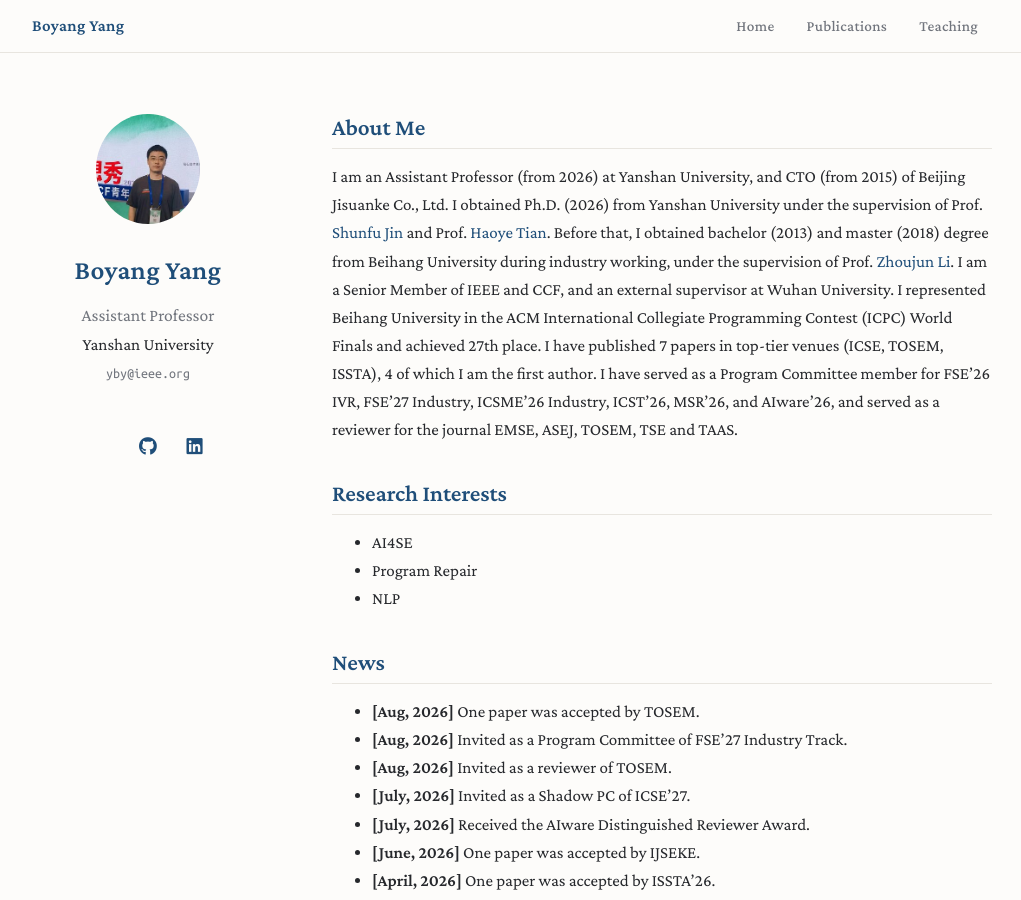
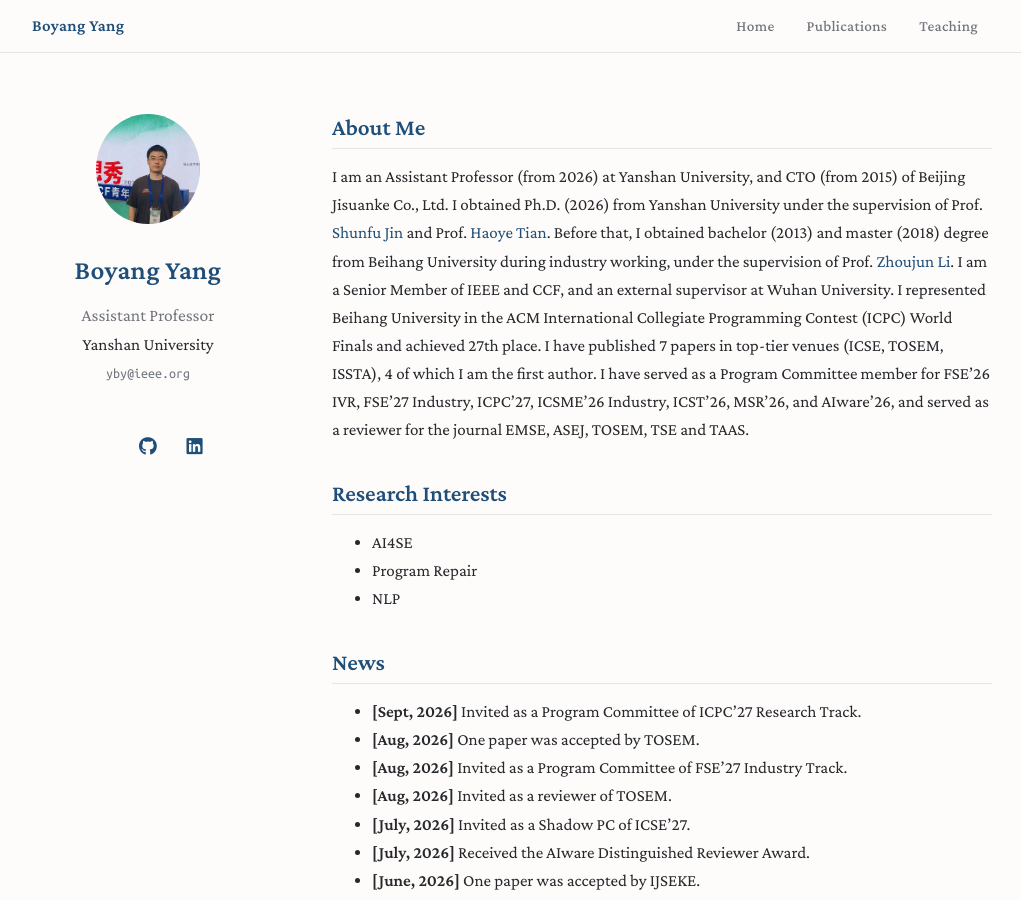
Before and after one commit to buaabarty/buaabarty.github.io, a Jekyll site: the page built from index.md, in a window 1280 px wide and 900 px high. Shown: the whole window, without its empty margins (128-1149 px from the left). Built offline with Jekyll 4.4.1, drawn with Linux system fonts in a browser that asks for light colours; a style sheet for code colours, icons or effects is not loaded; our own code applies the rules of GitHub Pages for plain Markdown files.

Commit message:
add ICPC'27 Research Track PC to bio, news and services
Co-Authored-By: Claude Opus 5.5 <noreply@anthropic.com>

```diff
--- a/_includes/services.md
+++ b/_includes/services.md
@@ -2,6 +2,7 @@
 
 #### Conference Reviewers
 
+- [ICPC 2027](https://conf.researchr.org/committee/icpc-2027/icpc-2027-research-track-program-committee)
 - [FSE 2027 (Industry)](https://conf.researchr.org/committee/fse-2027/fse-2027-industry-papers-program-committee)
 - [FSE 2026 (IVR)](https://conf.researchr.org/committee/fse-2026/fse-2026-ideas-visions-and-reflections-program-committee)
 - [ICSME 2026 (Industry)](https://conf.researchr.org/committee/icsme-2026/icsme-2026-industry-track-program-committee)
--- a/index.md
+++ b/index.md
@@ -4,7 +4,7 @@ layout: homepage
 
 ## About Me
 
-I am an Assistant Professor (from 2026) at Yanshan University, and CTO (from 2015) of Beijing Jisuanke Co., Ltd. I obtained Ph.D. (2026) from Yanshan University under the supervision of Prof. [Shunfu Jin](https://orcid.org/0000-0002-5845-5601) and Prof. [Haoye Tian](https://haoyetiancoder.github.io/). Before that, I obtained bachelor (2013) and master (2018) degree from Beihang University during industry working, under the supervision of Prof. [Zhoujun Li](https://scholar.google.com.hk/citations?user=e-4LoEcAAAAJ). I am a Senior Member of IEEE and CCF, and an external supervisor at Wuhan University. I represented Beihang University in the ACM International Collegiate Programming Contest (ICPC) World Finals and achieved 27th place. I have published 7 papers in top-tier venues (ICSE, TOSEM, ISSTA), 4 of which I am the first author. I have served as a Program Committee member for FSE'26 IVR, FSE'27 Industry, ICSME'26 Industry, ICST'26, MSR'26, and AIware'26, and served as a reviewer for the journal EMSE, ASEJ, TOSEM, TSE and TAAS.
+I am an Assistant Professor (from 2026) at Yanshan University, and CTO (from 2015) of Beijing Jisuanke Co., Ltd. I obtained Ph.D. (2026) from Yanshan University under the supervision of Prof. [Shunfu Jin](https://orcid.org/0000-0002-5845-5601) and Prof. [Haoye Tian](https://haoyetiancoder.github.io/). Before that, I obtained bachelor (2013) and master (2018) degree from Beihang University during industry working, under the supervision of Prof. [Zhoujun Li](https://scholar.google.com.hk/citations?user=e-4LoEcAAAAJ). I am a Senior Member of IEEE and CCF, and an external supervisor at Wuhan University. I represented Beihang University in the ACM International Collegiate Programming Contest (ICPC) World Finals and achieved 27th place. I have published 7 papers in top-tier venues (ICSE, TOSEM, ISSTA), 4 of which I am the first author. I have served as a Program Committee member for FSE'26 IVR, FSE'27 Industry, ICPC'27, ICSME'26 Industry, ICST'26, MSR'26, and AIware'26, and served as a reviewer for the journal EMSE, ASEJ, TOSEM, TSE and TAAS.
 
 ## Research Interests
 - AI4SE
@@ -12,6 +12,7 @@ I am an Assistant Professor (from 2026) at Yanshan University, and CTO (from 201
 - NLP
 
 ## News
+- **[Sept, 2026]** Invited as a Program Committee of ICPC'27 Research Track.
 - **[Aug, 2026]** One paper was accepted by TOSEM.
 - **[Aug, 2026]** Invited as a Program Committee of FSE'27 Industry Track.
 - **[Aug, 2026]** Invited as a reviewer of TOSEM.
```
